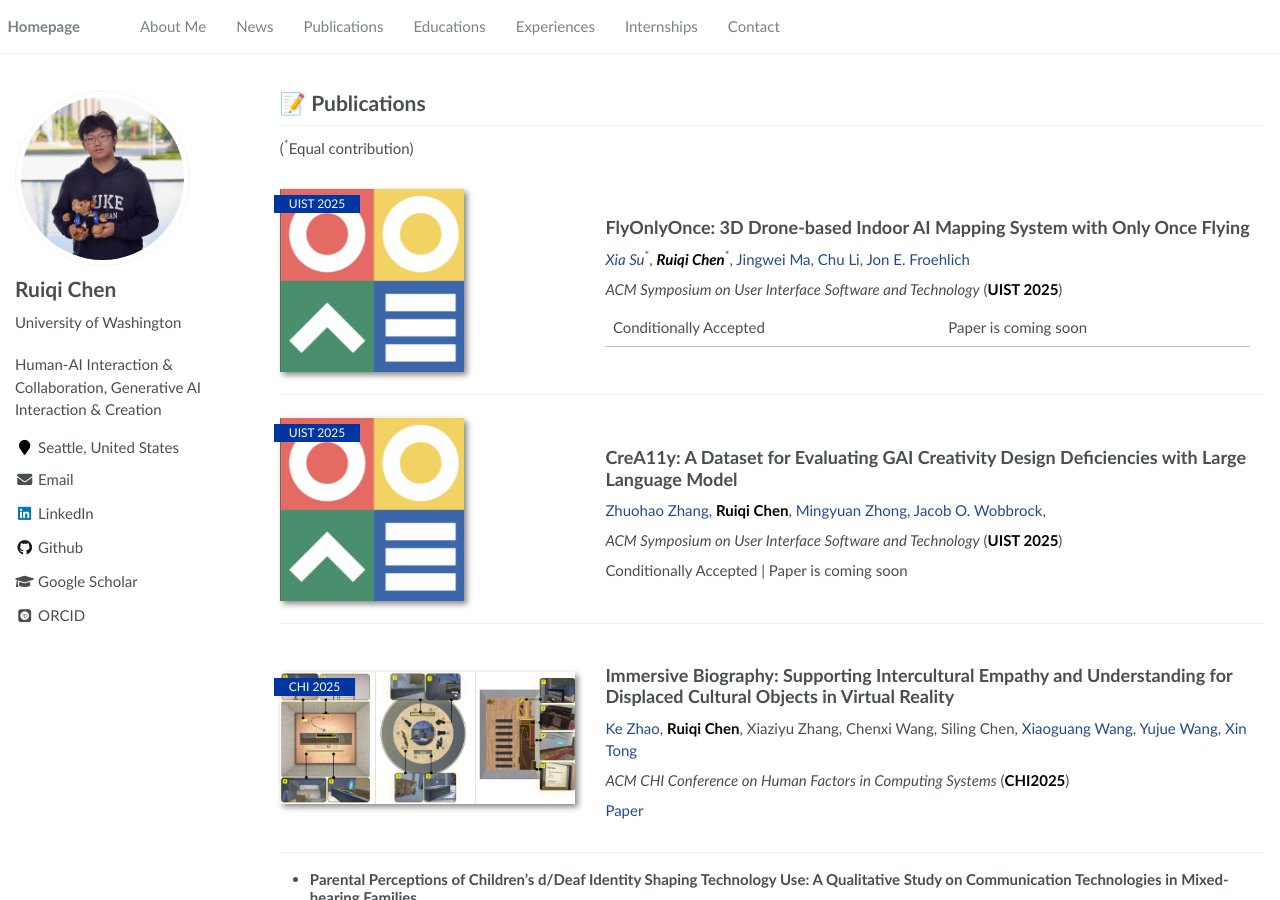
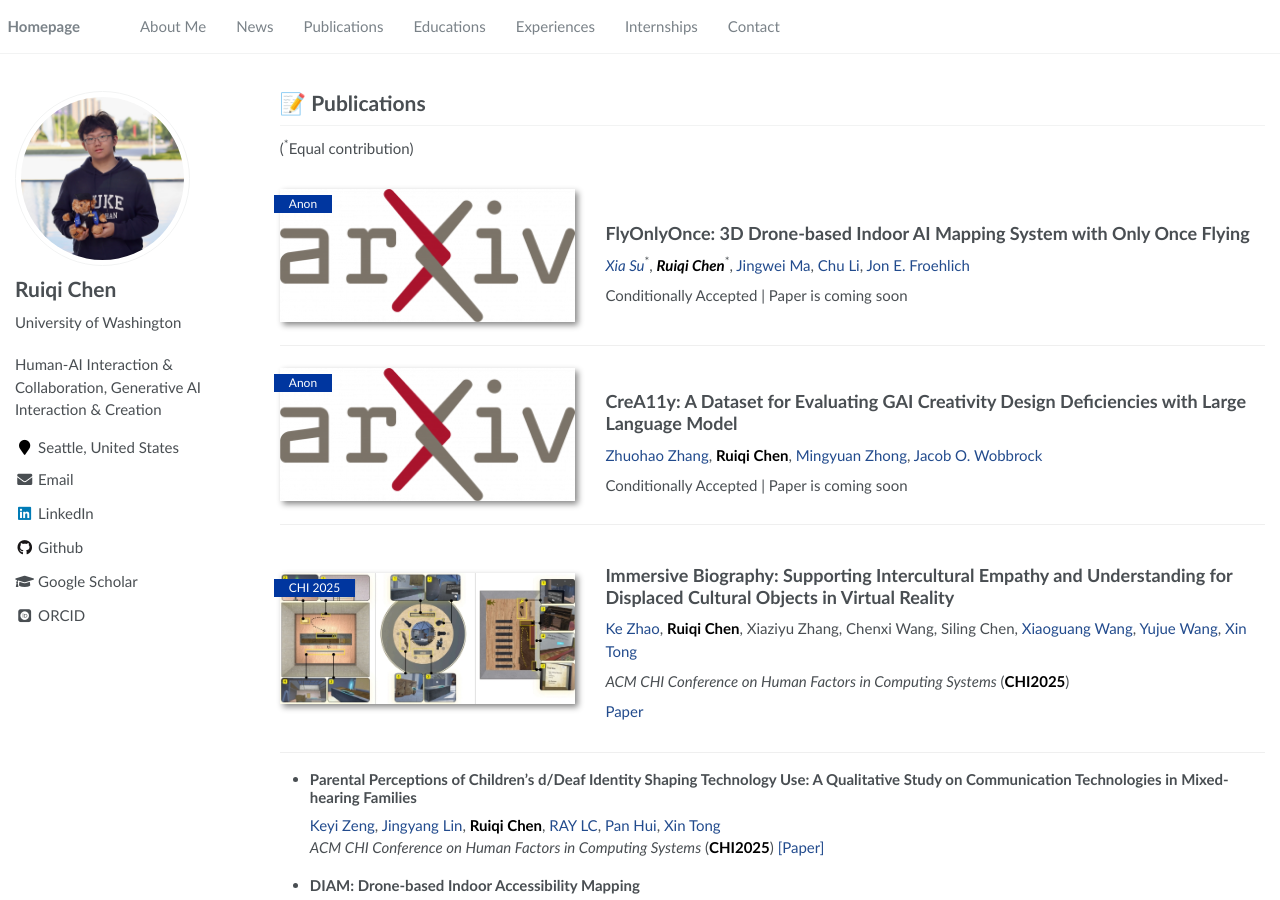
Before and after one commit to Ruiqi-Chen-0216/Ruiqi-Chen-0216.github.io, a Jekyll site: the page built from _pages/publications.md, in a window 1280 px wide and 900 px high. Built offline with Jekyll 4.4.1, drawn with Linux system fonts in a browser that asks for light colours; some web fonts are replaced.

Commit message:
Update publications.md

```diff
--- a/_pages/publications.md
+++ b/_pages/publications.md
@@ -10,7 +10,7 @@ layout: default
 
 (<sup>*</sup>Equal contribution)
 
-<div class='paper-box'><div class='paper-box-image'><div><div class="badge">UIST 2025</div><img src='images/UIST25.png' alt="sym" width="70%"></div></div>
+<div class='paper-box'><div class='paper-box-image'><div><div class="badge">Anon</div><img src='images/Arxiv.png' alt="sym" width="100%"></div></div>
 <div class='paper-box-text' markdown="1">
 
 ## FlyOnlyOnce: 3D Drone-based Indoor AI Mapping System with Only Once Flying
@@ -21,15 +21,14 @@ layout: default
 <a href="https://www.chu-li.me/">Chu Li</a>,
 <a href="https://jonfroehlich.github.io/">Jon E. Froehlich</a>
 
-*ACM Symposium on User Interface Software and Technology* (**UIST 2025**)
+<!-- *ACM Symposium on User Interface Software and Technology* (**UIST 2025**) -->
 
-Conditionally Accepted | Paper is coming soon
-
+<div>Conditionally Accepted | Paper is coming soon</div>
 
 </div>
 </div>
 
-<div class='paper-box'><div class='paper-box-image'><div><div class="badge">UIST 2025</div><img src='images/UIST25.png' alt="sym" width="70%"></div></div>
+<div class='paper-box'><div class='paper-box-image'><div><div class="badge">Anon</div><img src='images/Arxiv.png' alt="sym" width="100%"></div></div>
 <div class='paper-box-text' markdown="1">
 
 ## CreA11y: A Dataset for Evaluating GAI Creativity Design Deficiencies with Large Language Model
@@ -37,11 +36,11 @@ Conditionally Accepted | Paper is coming soon
 <a href="https://zhuohaozhang.com/">Zhuohao Zhang</a>,
 **Ruiqi Chen**,
 <a href="https://jszh.github.io/">Mingyuan Zhong</a>,
-<a href="https://faculty.washington.edu/wobbrock/">Jacob O. Wobbrock</a>,
+<a href="https://faculty.washington.edu/wobbrock/">Jacob O. Wobbrock</a>
 
-*ACM Symposium on User Interface Software and Technology* (**UIST 2025**)
+<!-- *ACM Symposium on User Interface Software and Technology* (**UIST 2025**) -->
 
-Conditionally Accepted | Paper is coming soon
+<div>Conditionally Accepted | Paper is coming soon</div>
 </div>
 </div>
 
```
